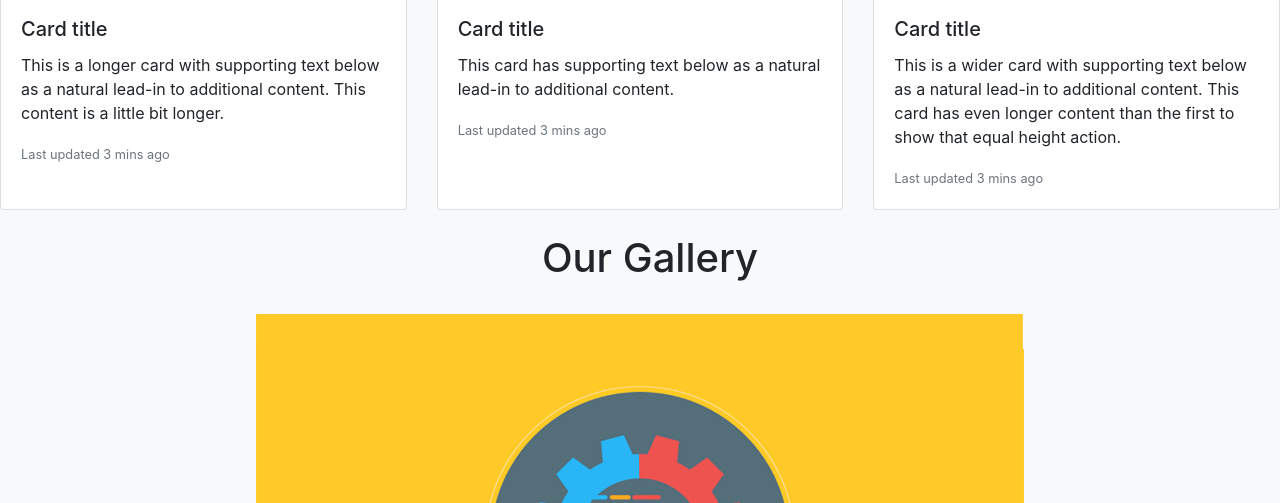
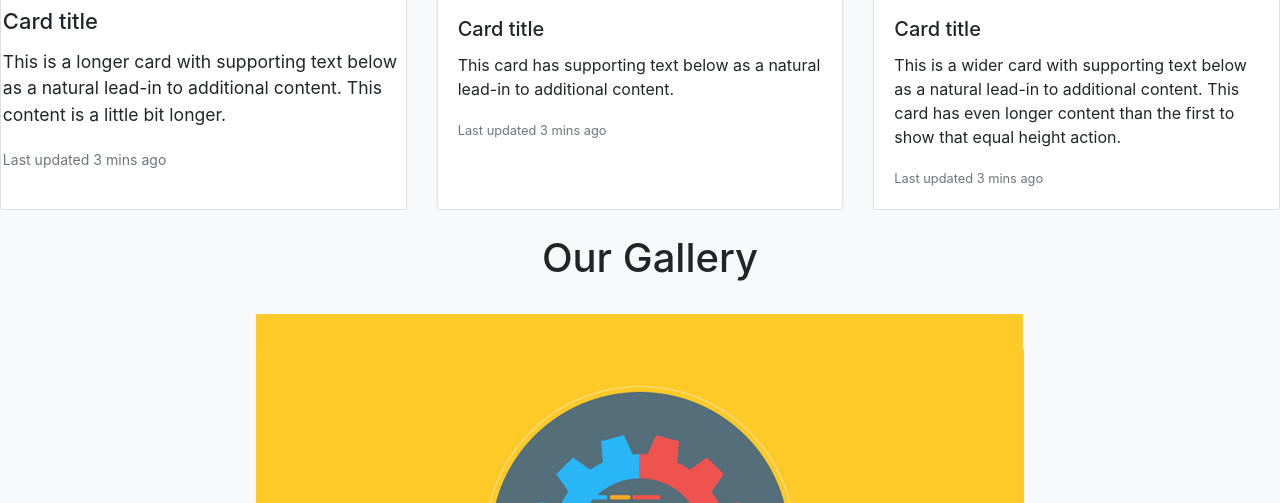
Before and after one commit to badiskerd/sand, a plain HTML site: page index.html in a window 1280 px wide. In both pictures the pointer is over the element 203 px from the left and 892 px from the top of the page. Shown: the part 789-1292 px from the top of the page. Drawn offline with nearby package versions, Linux system fonts and the light colour scheme.

Commit message:
Update css.css

```diff
--- a/css.css
+++ b/css.css
@@ -6,6 +6,11 @@ body{
 	overflow-x: hidden;
 
 }
+
+.card-body:hover{
+	transform: scale(1.1);
+}
+
 
 h1{
 	margin-left: 20px
```
